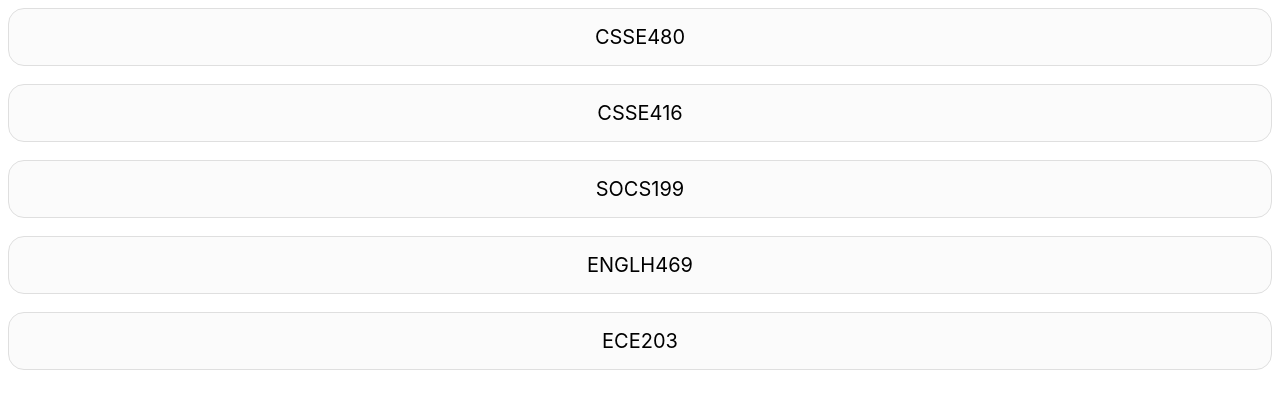
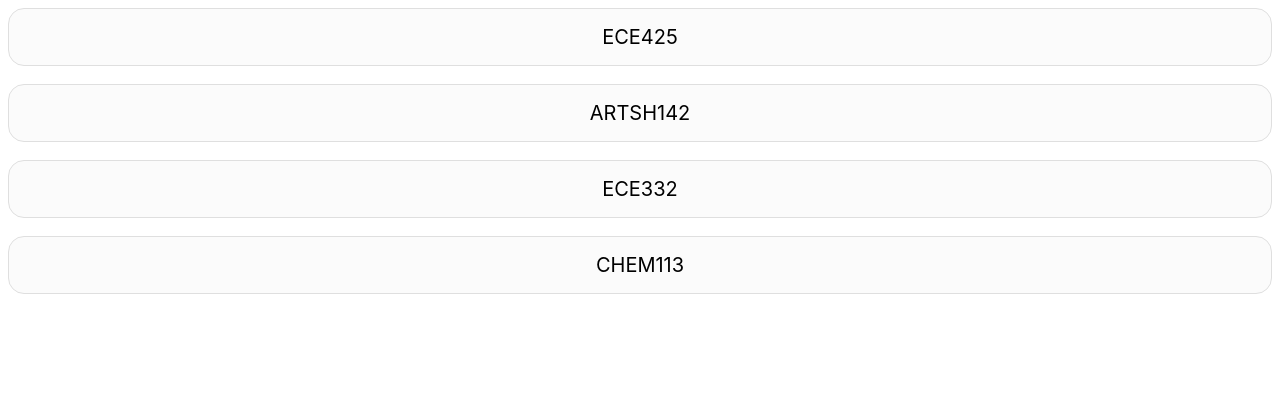
Before and after one commit to peter-bear/rose-class-tags, a plain HTML site: page index.html in a window 1280 px wide. Drawn offline with Linux system fonts and the light colour scheme.

Commit message:
Update index.html

```diff
--- a/index.html
+++ b/index.html
@@ -50,15 +50,14 @@
     }
 </style>
 <body>
-    <button class="button-46" onclick="openNewTab('https://moodle.rose-hulman.edu/course/view.php?id=109469')">CSSE480</button>
+    <button class="button-46" onclick="openNewTab('https://moodle.rose-hulman.edu/course/view.php?id=112931')">ECE425</button>
     <br>
-    <button class="button-46" onclick="openNewTab('https://moodle.rose-hulman.edu/course/view.php?id=109001')">CSSE416</button>
+    <button class="button-46" onclick="openNewTab('https://moodle.rose-hulman.edu/course/view.php?id=112148#')">ARTSH142</button>
     <br>
-    <button class="button-46" onclick="openNewTab('https://moodle.rose-hulman.edu/course/view.php?id=109187')">SOCS199</button>
+    <button class="button-46" onclick="openNewTab('https://moodle.rose-hulman.edu/course/view.php?id=113138')">ECE332</button>
     <br>
-    <button class="button-46" onclick="openNewTab('https://moodle.rose-hulman.edu/course/view.php?id=108923')">ENGLH469</button>
+    <button class="button-46" onclick="openNewTab('https://moodle.rose-hulman.edu/course/view.php?id=113342#')">CHEM113</button>
     <br>
-    <button class="button-46" onclick="openNewTab('https://moodle.rose-hulman.edu/course/view.php?id=108860')">ECE203</button>
 
     <script>
         function openNewTab(url) {
```
